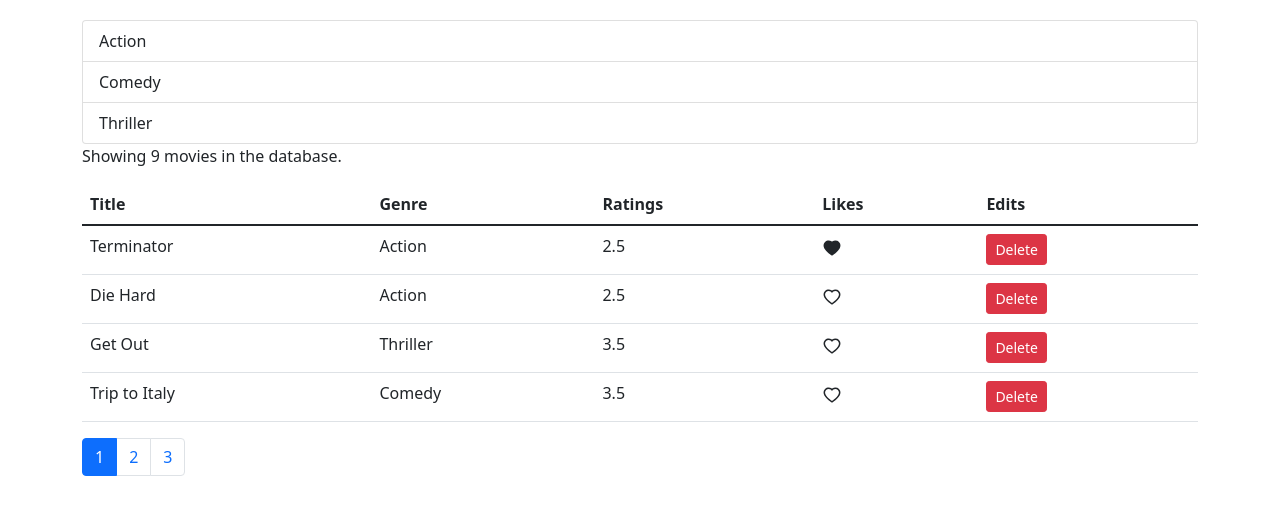
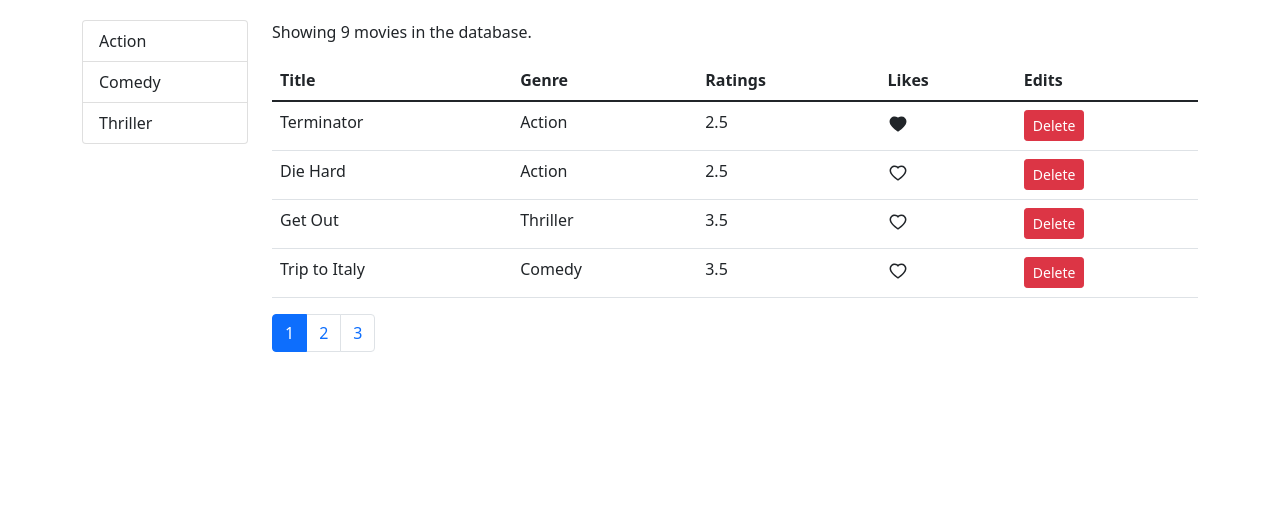
Before and after one commit to CutieMath/react-02, a React (Create React App) app: page / in a window 1280 px wide. Shown: the top 514 px of the page. Built offline with nearby package versions, Linux system fonts and the light colour scheme.

Commit message:
refactor listGroup for genre

```diff
--- a/src/App.js
+++ b/src/App.js
@@ -1,19 +1,13 @@
 import React, { Component } from "react";
 import "./App.css";
 import Movies from "./components/movies";
-import Genres from "./components/genres";
 
 class App extends Component {
   render() {
     return (
-      <div class="container">
-        <div class="col">
-          <Genres />
-        </div>
-        <div class="col">
-          <Movies />
-        </div>
-      </div>
+      <main class="container">
+        <Movies />
+      </main>
     );
   }
 }
--- a/src/components/genres.jsx
+++ b/src/common/ListGroup.jsx
@@ -1,7 +1,7 @@
 import React, { Component } from "react";
 import { getGenres } from "../services/fakeGenreService";
 
-class Genres extends Component {
+class ListGroup extends Component {
   state = { genres: getGenres() };
   render() {
     const genres = this.state.genres;
@@ -17,4 +17,4 @@ class Genres extends Component {
   }
 }
 
-export default Genres;
+export default ListGroup;
--- a/src/components/movies.jsx
+++ b/src/components/movies.jsx
@@ -3,6 +3,7 @@ import { getMovies } from "../services/fakeMovieService";
 import LoveHeart from "../common/LoveHeart";
 import Pagination from "../common/Pagination";
 import { paginate } from "../utils/paginate";
+import ListGroup from "../common/ListGroup";
 
 class Movies extends Component {
   state = {
@@ -32,7 +33,11 @@ class Movies extends Component {
     const paginatedMovies = paginate(movies, currPage, pageSize);
 
     return (
-      <div>
+      <div className="row">
+        <div className="col-2">
+          <ListGroup />
+        </div>
+        <div className="col">
           <p>Showing {moviesCount} movies in the database.</p>
           <table className="table">
             <thead>
@@ -75,6 +80,7 @@ class Movies extends Component {
             currPage={currPage}
           />
         </div>
+      </div>
     );
   }
 }
```
Lines whose indentation alone changed are shown as unchanged.
